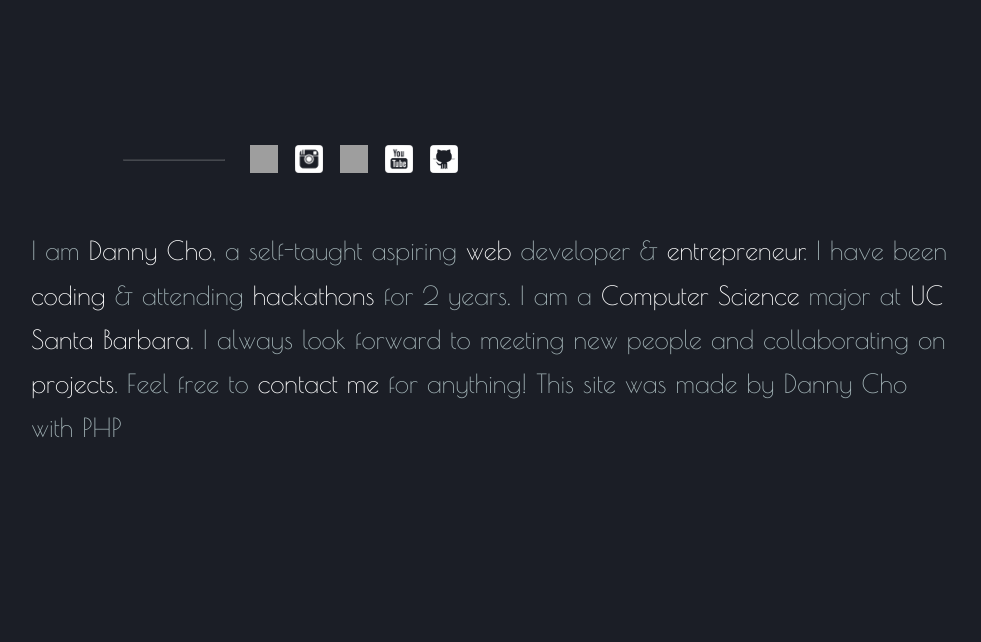
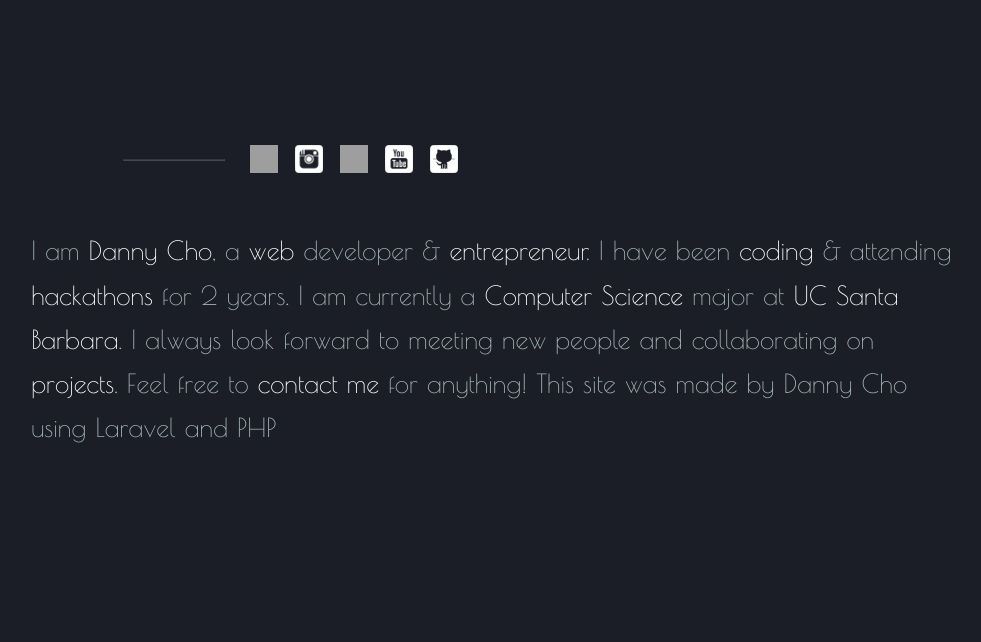
Before and after one commit to dannycho7/old.dannycho.net, a Laravel app: page / in a window 1280 px wide. Shown: the part 758-1400 px from the top of the page, without its empty margins (148-1129 px from the left). Run offline with Laravel 8, Linux system fonts and the light colour scheme; data comes from the database, SQL or seed files in the repository; settings files or empty folders that the repository lacks are supplied; parts of the project's set-up code (start-up, migrations or seed data) failed here and were passed over; some libraries are stand-ins or nearby versions; grey boxes are pictures that could not be loaded.

Commit message:
Edit description

```diff
--- a/resources/views/partials/index/intro_descr.blade.php
+++ b/resources/views/partials/index/intro_descr.blade.php
@@ -1 +1 @@
-<p>I am <strong>Danny Cho</strong>, a self-taught aspiring <strong>web</strong> developer</strong> &amp; <strong>entrepreneur</strong>. I have been <strong>coding</strong> &amp; attending <strong>hackathons</strong> for 2 years. I am a <strong>Computer Science</strong> major at <strong>UC Santa Barbara</strong>. I always look forward to meeting new people and collaborating on <strong>projects</strong>. Feel free to <a href='mailto:dannycho7@gmail.com' target="_blank">contact me</a> for anything! This site was made by Danny Cho with PHP</p>
+<p>I am <strong>Danny Cho</strong>, a <strong>web</strong> developer</strong> &amp; <strong>entrepreneur</strong>. I have been <strong>coding</strong> &amp; attending <strong>hackathons</strong> for 2 years. I am currently a <strong>Computer Science</strong> major at <strong>UC Santa Barbara</strong>. I always look forward to meeting new people and collaborating on <strong>projects</strong>. Feel free to <a href='mailto:dannycho7@gmail.com' target="_blank">contact me</a> for anything! This site was made by Danny Cho using Laravel and PHP</p>
```
